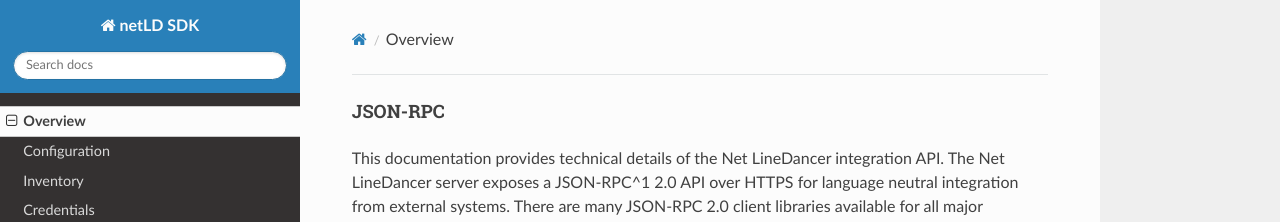
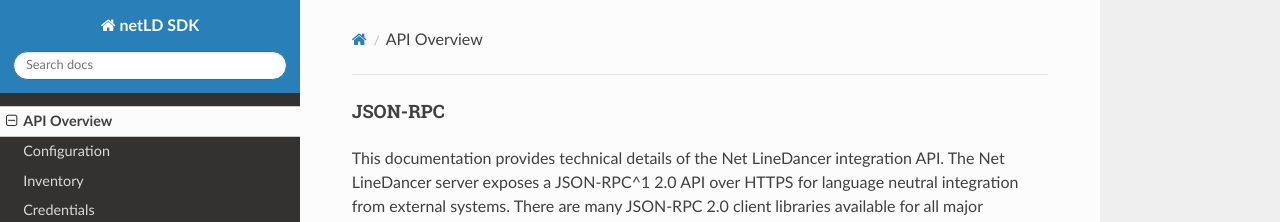
Before and after one commit to logicvein/NetLD-SDK, an MkDocs documentation site: the page built from docs/index.md, in a window 1280 px wide. Shown: the top 222 px of the page. Built offline with MkDocs 1.6.1, drawn with Linux system fonts in a browser that asks for light colours; nearby versions of some CDN libraries; old or Windows-style settings are respelled for this version of MkDocs.

Commit message:
Update mkdocs.yml

```diff
--- a/mkdocs.yml
+++ b/mkdocs.yml
@@ -1,6 +1,6 @@
 site_name: netLD SDK
 pages:
-- Overview: index.md
+- API Overview: index.md
 - Configuration: en_US/Configuration.markdown
 - Inventory: en_US/Inventory.markdown
 - Credentials: en_US/Credentials.markdown
```
